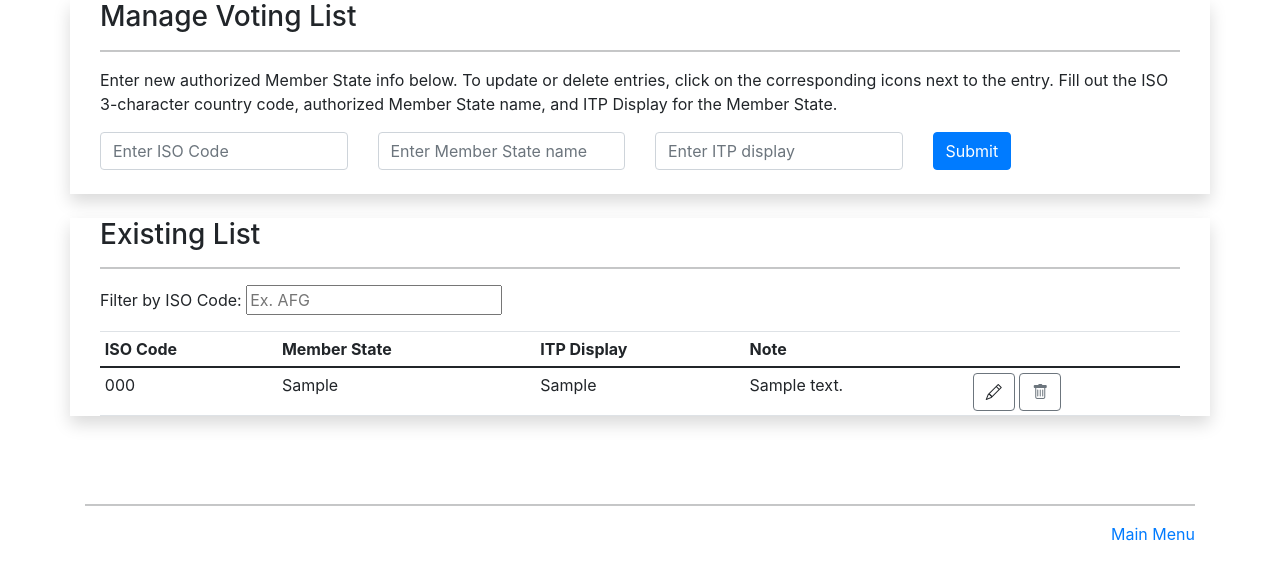
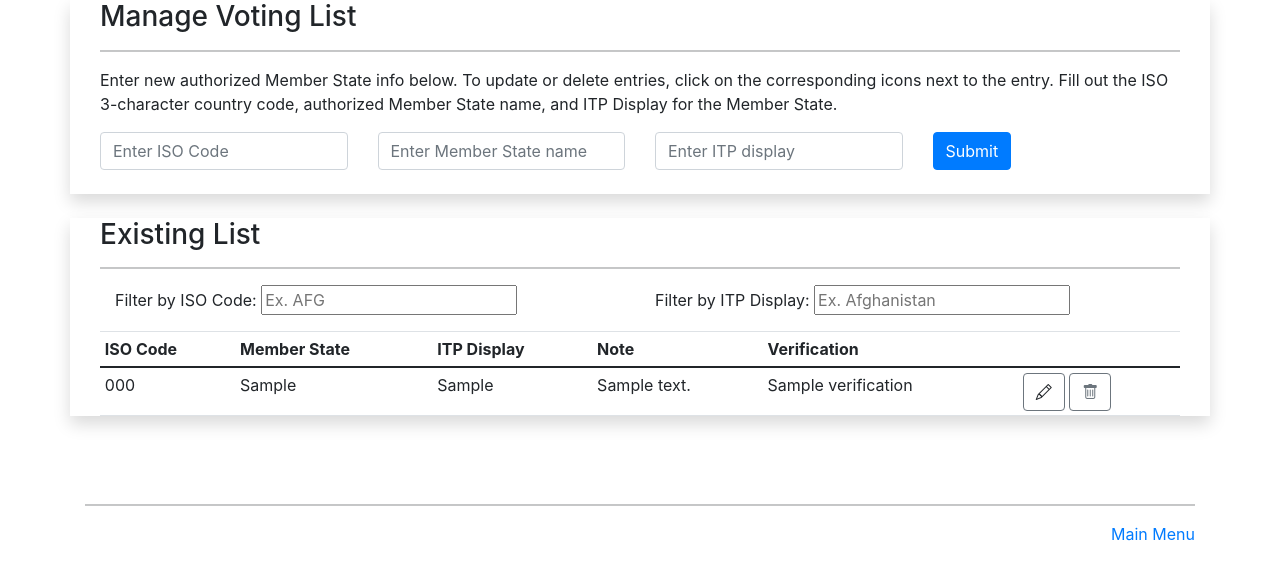
Before and after one commit to dag-hammarskjold-library/itp-process, a Python web app: template app/templates/manage_voting.html in a window 1280 px wide. Shown: the part 198-778 px from the top of the page. Run offline with Jinja, Linux system fonts and the light colour scheme; the template is opened without the code that fills it: most values are stand-ins (such as "Sample title", 1, 10 or a date in 2020); some libraries are stand-ins or nearby versions.

Commit message:
manage voting: added filter for ITP display and additional column for verification

```diff
--- a/app/app.py
+++ b/app/app.py
@@ -1884,7 +1884,7 @@ def manage_votedec():
     else :
          # Insert or update the record
 
-        insert_votedec(request.form.get('code'), request.form.get('expansion'), request.form.get('display'), request.form.get('note'))
+        insert_votedec(request.form.get('code'), request.form.get('expansion'), request.form.get('display'), request.form.get('note'),  request.form.get('verification'))
 
         # # Returning the view
         results = get_all_votedec()
@@ -1902,7 +1902,7 @@ def del_votedec(id):
 @login_required
 def edit_votedec():
     if request.method == "POST" :
-        update_votedec(request.form.get('update_id'), request.form.get('update_code'), request.form.get('update_expansion'), request.form.get('update_display'), request.form.get('update_note') )
+        update_votedec(request.form.get('update_id'), request.form.get('update_code'), request.form.get('update_expansion'), request.form.get('update_display'), request.form.get('update_note'), request.form.get('update_verification') )
     return redirect(url_for('manage_votedec'))
 
 @app.route("/compare/heading/", methods=["GET", "POST"])
--- a/app/templates/manage_voting.html
+++ b/app/templates/manage_voting.html
@@ -40,7 +40,18 @@
 
       <hr />
 
-      <p>Filter by ISO Code: <input type="text" id="myInput" onkeyup="myFunction()" placeholder="Ex. AFG" /></p>
+      <div class="container">
+        <div class="row">
+          <div class="col">
+            <p>Filter by ISO Code: <input type="text" id="filter_code" onkeyup="filterFunction('filter_code')" placeholder="Ex. AFG" /></p>
+          </div>
+          <div class="col">
+            <p>Filter by ITP Display: <input type="text" id="filter_display" onkeyup="filterFunction('filter_display')" placeholder="Ex. Afghanistan" /></p>
+          </div>
+        </div>
+      </div>
+
+
 
       <table class="table table-sm table-hover sortable">
         <thead>
@@ -50,6 +61,7 @@
             <th>Member State</th>
             <th>ITP Display</th>
             <th>Note</th>
+            <th>Verification</th>
             <th></th>
           </tr>
         </thead>
@@ -61,6 +73,7 @@
           <td>{{ result['country_expansion'] }}</td>
           <td>{{ result['itp_display'] }}</td>
           <td>{{ result['note'] }}</td>
+          <td>{{ result['verification'] }}</td>
           <td><a
               class="btn btn-outline-secondary"
               role="button"
@@ -71,6 +84,7 @@
               data-expansion="{{ result['country_expansion'] }}"
               data-display="{{ result['itp_display'] }}"
               data-note="{{ result['note'] }}"
+              data-verification="{{ result['verification'] }}"
               ><i class="bi bi-pencil"></i
             ></a>
             <a class="btn btn-outline-secondary" href="{{url_for('del_votedec', id=result['_id'])}}" role="button"
@@ -113,6 +127,10 @@
               <input type="text" class="form-control" placeholder="Enter Note" id="update_note" name="update_note" />
             </div>
             <div class="form-group">
+              <label for="update_note" class="col-form-label">Verification:</label>
+              <input type="text" class="form-control" placeholder="Enter Verification" id="update_verification" name="update_verification" />
+            </div>
+            <div class="form-group">
               <input type="text" class="form-control" id="update_id" name="update_id" hidden />
             </div>
           </form>
@@ -132,20 +150,29 @@
 <script src="https://maxcdn.bootstrapcdn.com/bootstrap/4.0.0/js/bootstrap.min.js" integrity="sha384-JZR6Spejh4U02d8jOt6vLEHfe/JQGiRRSQQxSfFWpi1MquVdAyjUar5+76PVCmYl" crossorigin="anonymous"></script>
 
 <script type="text/javascript">
-  function myFunction() {
+  function filterFunction(filter_name) {
     // Declare variables
     var input, filter, table, tr, td, i, txtValue;
-    input = document.getElementById("myInput");
-    filter = input.value.toUpperCase();
+    input = document.getElementById(filter_name);
+    filter = input.value
     table = document.getElementById("results");
     tr = table.getElementsByTagName("tr");
 
+    if (filter_name == "filter_code"){
+      filter = filter.toUpperCase();
+      row = 0
+    }
+    else {
+      row = 2
+    }
+
     // Loop through all table rows, and hide those who don't match the search query
     for (i = 0; i < tr.length; i++) {
-      td = tr[i].getElementsByTagName("td")[0];
+      td = tr[i].getElementsByTagName("td")[row];
       if (td) {
         txtValue = td.textContent || td.innerText;
-        if (txtValue.toUpperCase().indexOf(filter) > -1) {
+
+        if (txtValue.indexOf(filter) > -1) {
           tr[i].style.display = "";
         } else {
           tr[i].style.display = "none";
@@ -161,6 +188,7 @@
     $(update_expansion).val(button.data("expansion"));
     $(update_display).val(button.data("display"));
     $(update_note).val(button.data("note"));
+    $(update_verification).val(button.data("verification"));
     $(update_id).val(button.data("id"));
   });
 </script>
```
Also changed, not shown: app/itp_config.py (+6 -4 lines).
